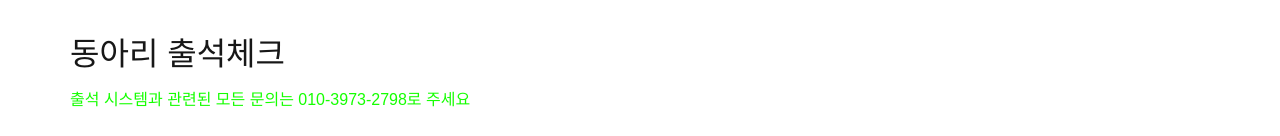
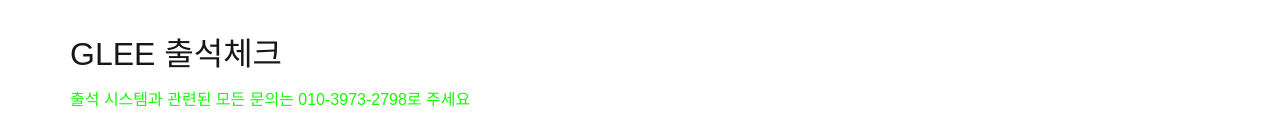
Before and after one commit to happy-sysiphus/club-attendance, a Next.js app: page / in a window 1280 px wide. Shown: the top 136 px of the page. Built offline with nearby package versions, Linux system fonts and the light colour scheme; no server answers.

Commit message:
Title change

```diff
--- a/app/page.tsx
+++ b/app/page.tsx
@@ -226,7 +226,7 @@ export default function Home() {
         fontFamily: "Arial, sans-serif",
       }}
     >
-      <h1 style={{ fontSize: "32px", marginBottom: "10px" }}>동아리 출석체크</h1>
+      <h1 style={{ fontSize: "32px", marginBottom: "10px" }}>GLEE 출석체크</h1>
       <p style={{ color: "#15ff00", marginBottom: "24px" }}>
         출석 시스템과 관련된 모든 문의는 010-3973-2798로 주세요
       </p>
```
